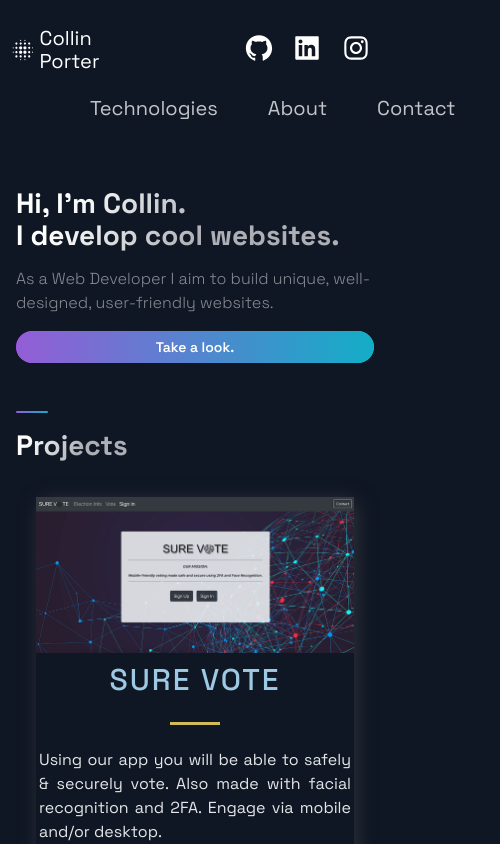
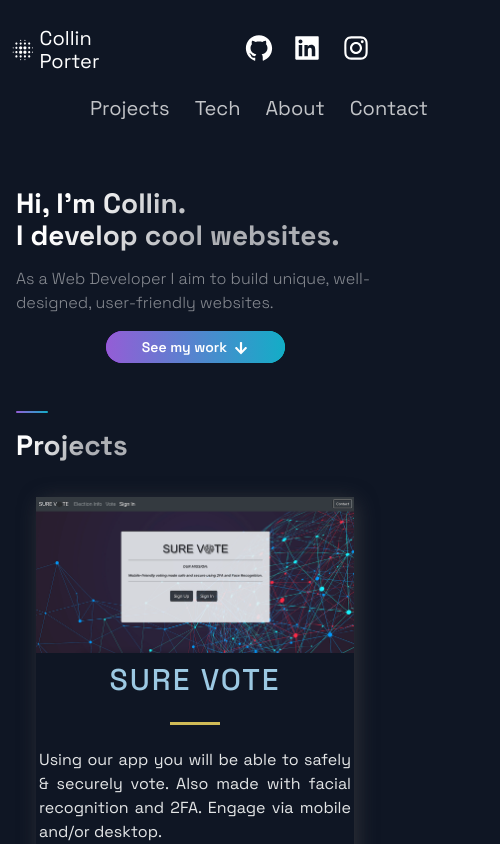
Before and after one commit to portercol/dev-portfolio, a Next.js app: page / in a window 390 px wide. Shown: the top 844 px of the page, 500 px wide, since content can reach past the window. Built offline with nearby package versions, Linux system fonts and the light colour scheme.

Commit message:
fixed header/nav responsive issues and changed the hero button text

```diff
--- a/src/components/Header/Header.js
+++ b/src/components/Header/Header.js
@@ -29,8 +29,13 @@ const Header = () => (
     </Div1>
     <Div2>
       <li>
+        <Link href="#projects">
+          <NavLink>Projects</NavLink>
+        </Link>
+      </li>
+      <li>
         <Link href="#tech">
-          <NavLink>Technologies</NavLink>
+          <NavLink>Tech</NavLink>
         </Link>
       </li>
       <li>
@@ -43,11 +48,6 @@ const Header = () => (
           <NavLink>Contact</NavLink>
         </Link>
       </li>
-      {/* <li>
-        <Link href="#contact">
-          <NavLink>Contact</NavLink>
-        </Link>
-      </li> */}
     </Div2>
     <Div3>
       <SocialIcons href="https://github.com/portercol" target="_blank">
--- a/src/components/Header/HeaderStyles.js
+++ b/src/components/Header/HeaderStyles.js
@@ -2,12 +2,17 @@ import { IoIosArrowDropdown } from "react-icons/io";
 import styled from "styled-components";
 
 export const Container = styled.div`
+  background-color: #0f1624;
   display: grid;
   grid-template-columns: repeat(5, 1fr);
   grid-template-rows: 1fr;
   grid-column-gap: 2rem;
   padding: 1rem;
   padding-top: 2rem;
+  position: sticky;
+  top: 0;
+  opacity: 1;
+  z-index: 20;
 
   @media ${(props) => props.theme.breakpoints.sm} {
     display: grid;
@@ -65,6 +70,7 @@ export const NavLink = styled.a`
   }
   @media ${(props) => props.theme.breakpoints.sm} {
     padding: 0.5rem;
+    margin-right: 1.5rem;
   }
 `;
 
--- a/src/components/Hero/Hero.js
+++ b/src/components/Hero/Hero.js
@@ -1,5 +1,5 @@
 import React from "react";
-
+import { FaArrowDown } from "react-icons/fa";
 import {
   Section,
   SectionText,
@@ -19,7 +19,10 @@ const Hero = () => (
         websites.
       </SectionText>
       <Button onClick={() => (window.location = "/#projects")}>
-        Take a look.
+        <span>See my work &nbsp;</span>
+        <span style={{ paddingTop: "5px" }}>
+          <FaArrowDown />
+        </span>
       </Button>
     </LeftSection>
   </Section>
--- a/src/styles/GlobalComponents/index.js
+++ b/src/styles/GlobalComponents/index.js
@@ -200,7 +200,8 @@ export const ButtonBack = styled.div`
   }
 
   @media ${(props) => props.theme.breakpoints.sm} {
-    width: 100%;
+    align-self: center;
+    width: 50%;
     height: 32px;
     font-size: 14px;
     margin-bottom: ${({ alt }) => (alt ? "0" : "32px")};
```
